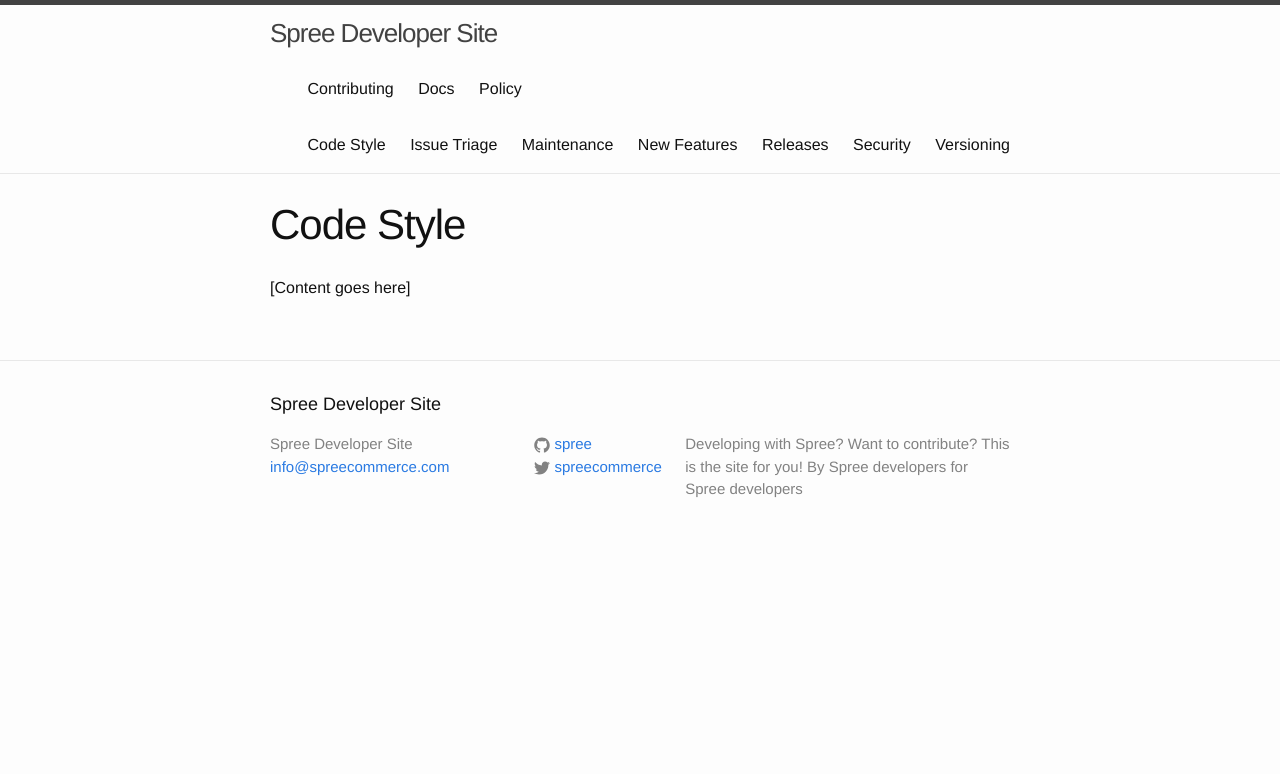
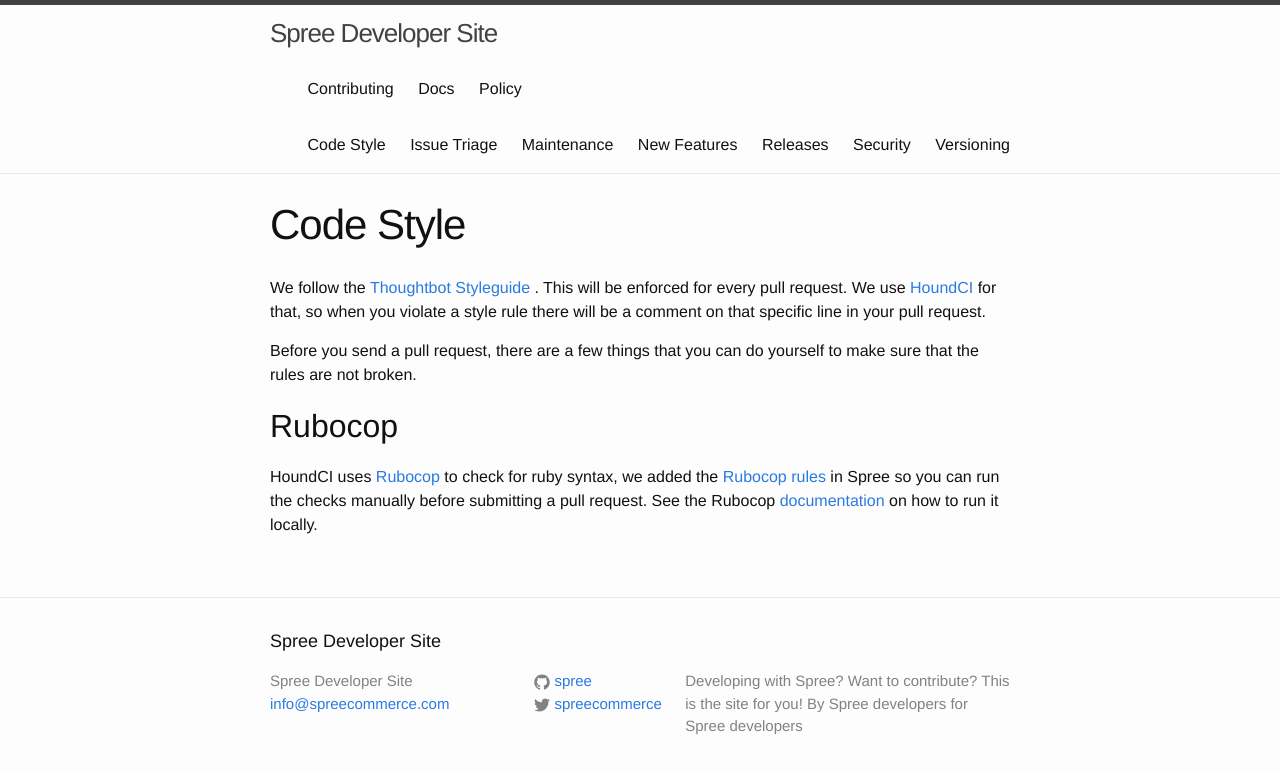
Before and after one commit to Sergey-Rails/dev_site, a Jekyll site: the page built from policy/code_style.md, in a window 1280 px wide. Shown: the top 774 px of the page. Built offline with Jekyll 4.4.1, drawn with Linux system fonts in a browser that asks for light colours.

Commit message:
and list with links to policy landing page add content to the code_style page

```diff
--- a/policy/code_style.md
+++ b/policy/code_style.md
@@ -5,4 +5,15 @@ title: Code Style
 permalink: /code_style/
 ---
 
-[Content goes here]
+We follow the [Thoughtbot Styleguide](https://github.com/thoughtbot/guides/blob/master/style/README.md)
+. This will be enforced for every pull request. We use [HoundCI](https://houndci.com) for that, so when
+you violate a style rule there will be a comment on that specific line in your pull request.
+
+Before you send a pull request, there are a few things that you can do yourself
+to make sure that the rules are not broken.
+
+## Rubocop
+HoundCI uses [Rubocop](https://github.com/bbatsov/rubocop) to check for ruby syntax,
+we added the [Rubocop rules](https://github.com/spree/spree/blob/master/.rubocop.yml)
+in Spree so you can run the checks manually before submitting a pull request.
+See the Rubocop [documentation](https://github.com/bbatsov/rubocop#basic-usage) on how to run it locally.
```
Also changed, not shown: policy/policy.md (+10 -0 lines).
